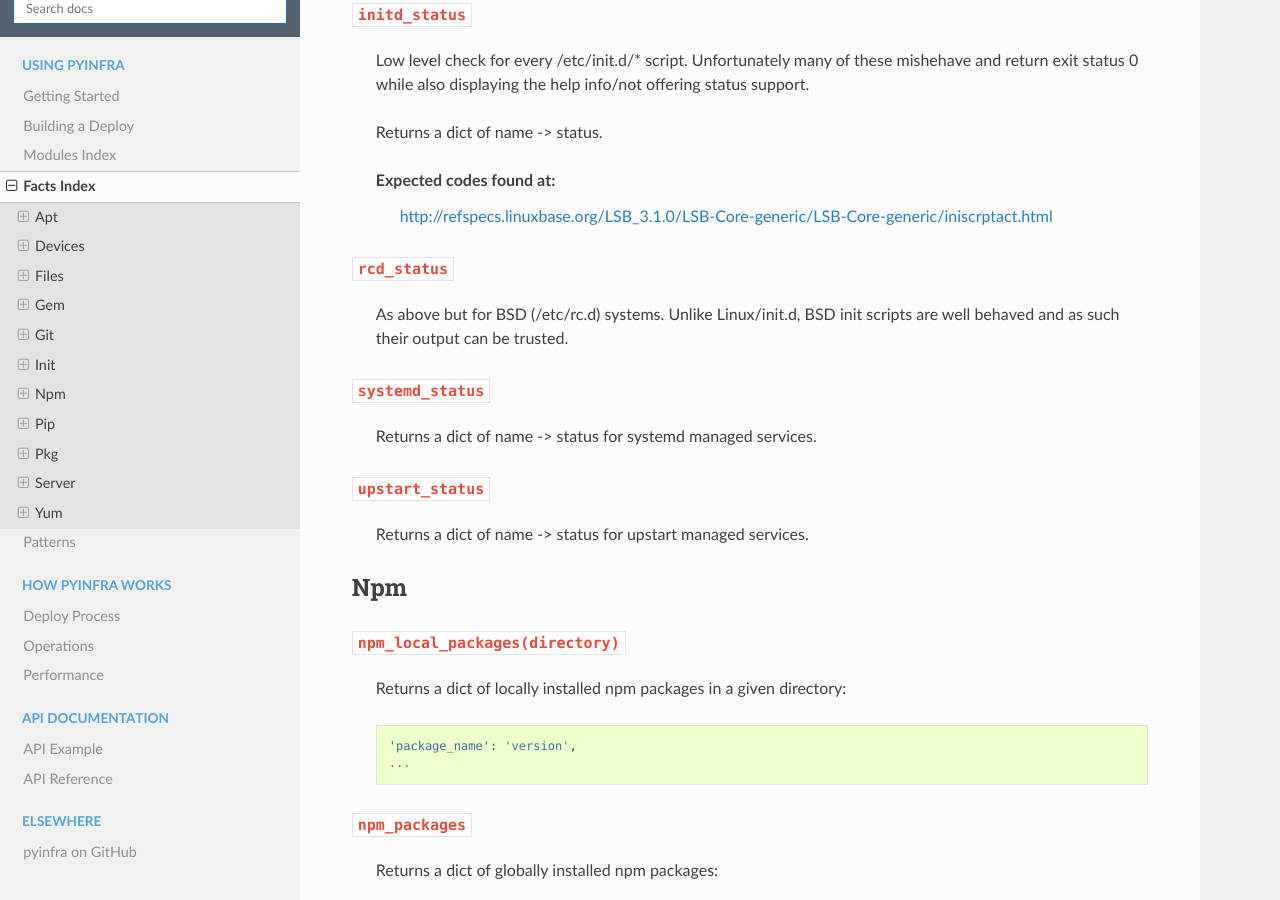
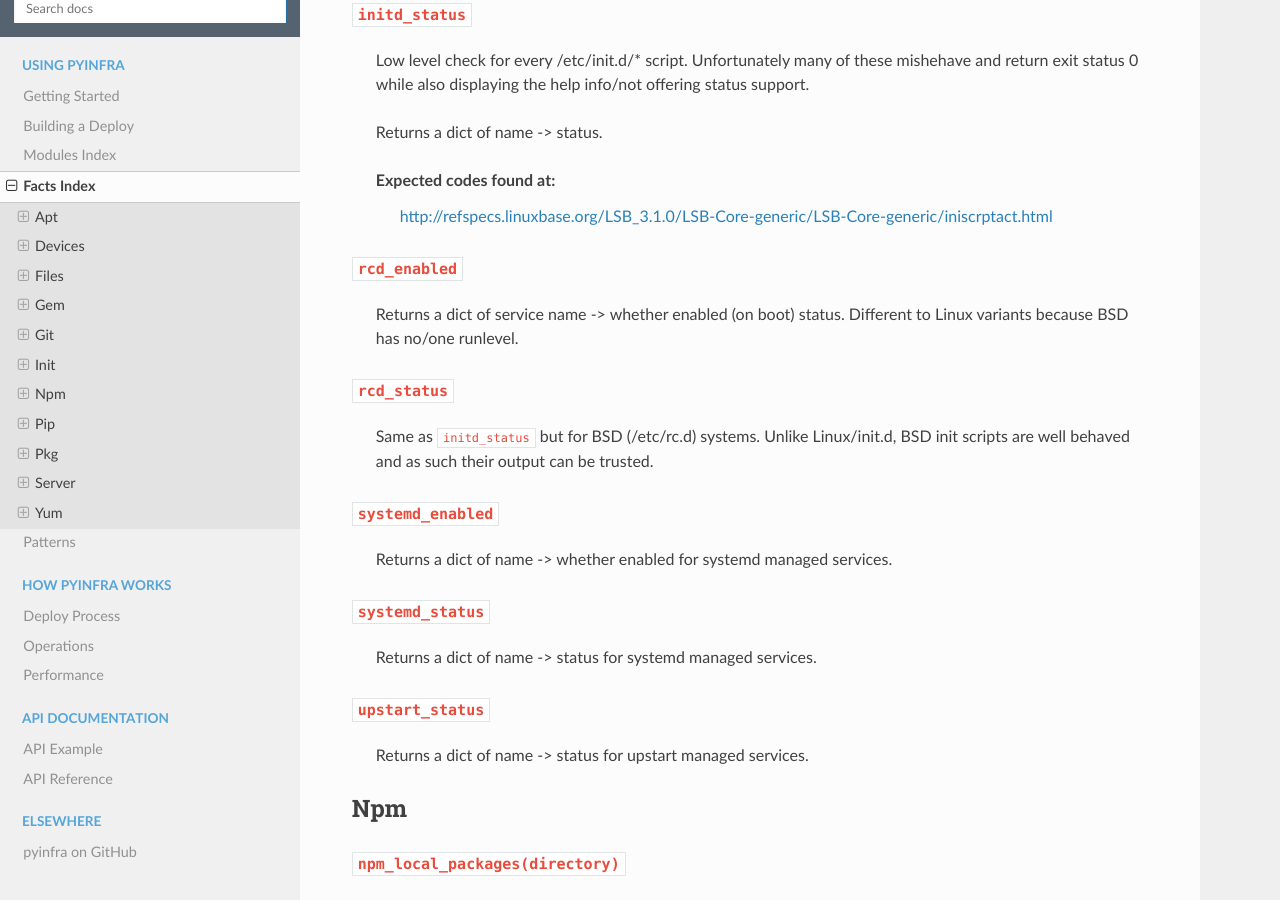
Before and after one commit to pyinfra-dev/pyinfra, a Sphinx documentation site: the page built from docs/facts.rst, in a window 1280 px wide and 900 px high, scrolled down 2749 px. Built offline with Sphinx 7.4.7 and the Read the Docs theme 2.0.0, drawn with Linux system fonts in a browser that asks for light colours.

Commit message:
Docs update.

```diff
--- a/docs/facts.rst
+++ b/docs/facts.rst
@@ -175,8 +175,9 @@ Init
 ~~~~~~~~~~~~~~~~~~~~
 
 
-    Low level check for every /etc/init.d/* script. Unfortunately many of these mishehave and return
-    exit status 0 while also displaying the help info/not offering status support.
+    Low level check for every /etc/init.d/* script. Unfortunately many of these mishehave
+    and return exit status 0 while also displaying the help info/not offering status
+    support.
 
     Returns a dict of name -> status.
 
@@ -185,12 +186,29 @@ Init
 
 
 
+:code:`rcd_enabled`
+~~~~~~~~~~~~~~~~~~~
+
+
+    Returns a dict of service name -> whether enabled (on boot) status. Different to Linux
+    variants because BSD has no/one runlevel.
+
+
+
 :code:`rcd_status`
 ~~~~~~~~~~~~~~~~~~
 
 
-    As above but for BSD (/etc/rc.d) systems. Unlike Linux/init.d, BSD init scripts are
-    well behaved and as such their output can be trusted.
+    Same as ``initd_status`` but for BSD (/etc/rc.d) systems. Unlike Linux/init.d, BSD
+    init scripts are well behaved and as such their output can be trusted.
+
+
+
+:code:`systemd_enabled`
+~~~~~~~~~~~~~~~~~~~~~~~
+
+
+    Returns a dict of name -> whether enabled for systemd managed services.
 
 
 
--- a/docs/modules/files.rst
+++ b/docs/modules/files.rst
@@ -55,8 +55,8 @@ Manage the state of files.
 + **present**: whether the file should exist
 + **user**: user to own the files
 + **group**: group to own the files
-+ **mode**: permissions of the files
-+ **touch**: touch the file
++ **mode**: permissions of the files as an integer, eg: 755
++ **touch**: whether to touch the file
 
 
 :code:`files.line`
--- a/docs/modules/init.rst
+++ b/docs/modules/init.rst
@@ -88,3 +88,9 @@ Manage the state of upstart managed services.
 + **reloaded**: whether the service should be reloaded
 + **command**: custom command to pass like: ``/etc/rc.d/<name> <command>``
 + **enabled**: whether this service should be enabled/disabled on boot
+
+Enabling/disabling services:
+    Upstart jobs define runlevels in their config files - as such there is no way to
+    edit/list these without fiddling with the config. So pyinfra simply manages the
+    existence of a ``/etc/init/<service>.override`` file, and sets its content to
+    "manual" to disable automatic start of services.
```
Also changed, not shown: docs/modules/apt.rst (+7 -2 lines).
